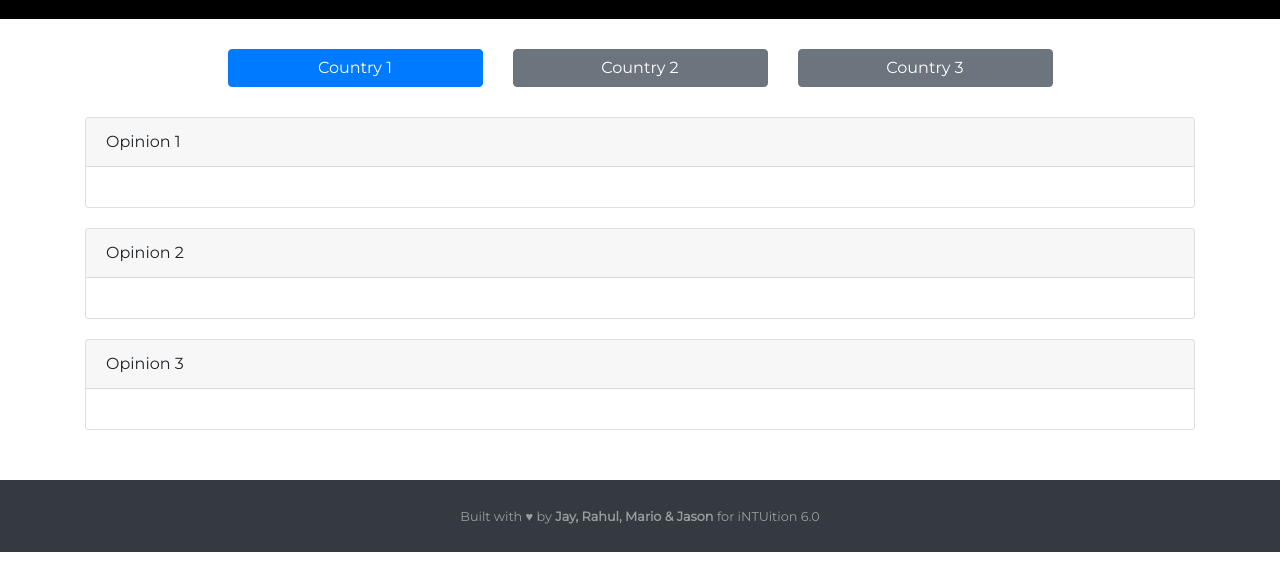
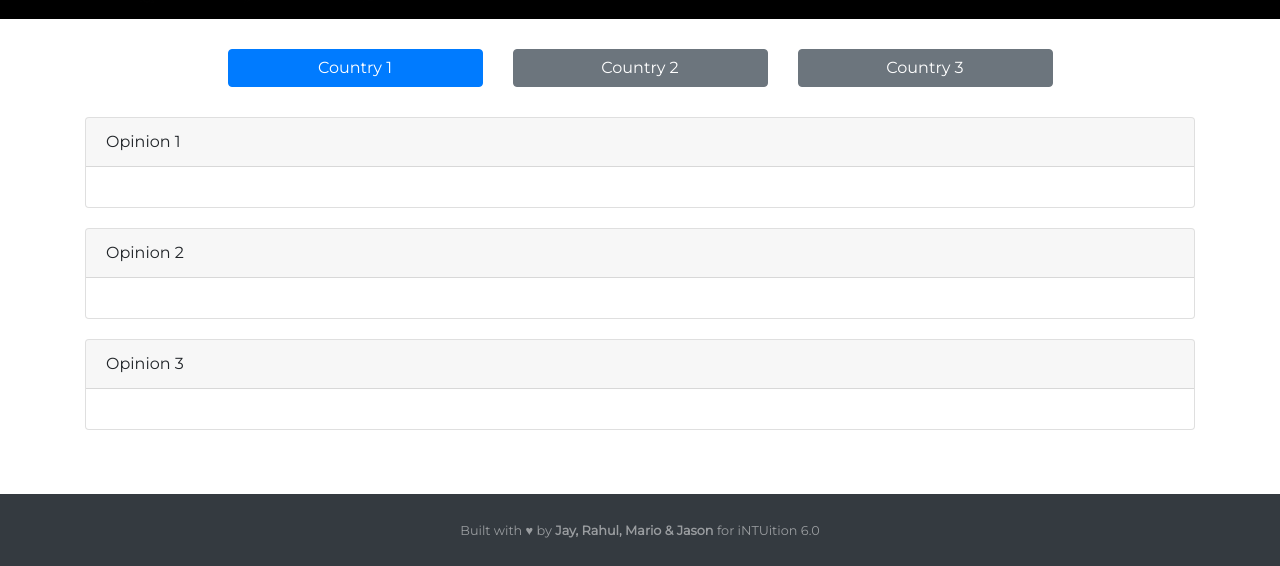
Before and after one commit to slimechips/intuition, a browser extension: page website/index.html in a window 1280 px wide. Shown: the part 234-800 px from the top of the page. Drawn offline with nearby package versions, Linux system fonts and the light colour scheme.

Commit message:
footer fix

```diff
--- a/website/index.html
+++ b/website/index.html
@@ -178,7 +178,7 @@
     </div>
     <footer
       id="sticky-footer"
-      class="py-4 bg-dark text-white-50"
+      class="py-4 bg-dark text-white-50 fixed-bottom"
       style="margin-top:50px"
     >
       <div class="container text-center">
```
